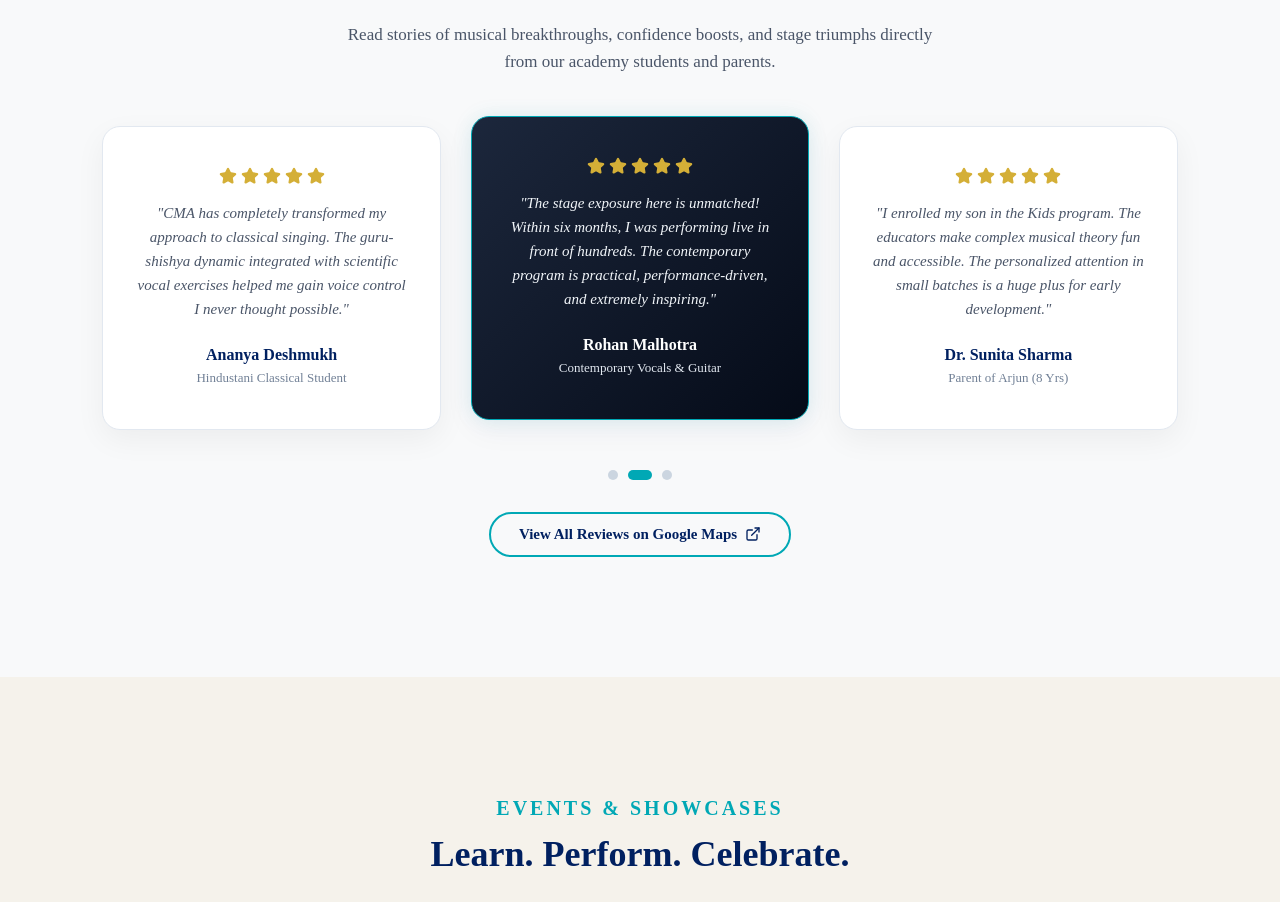
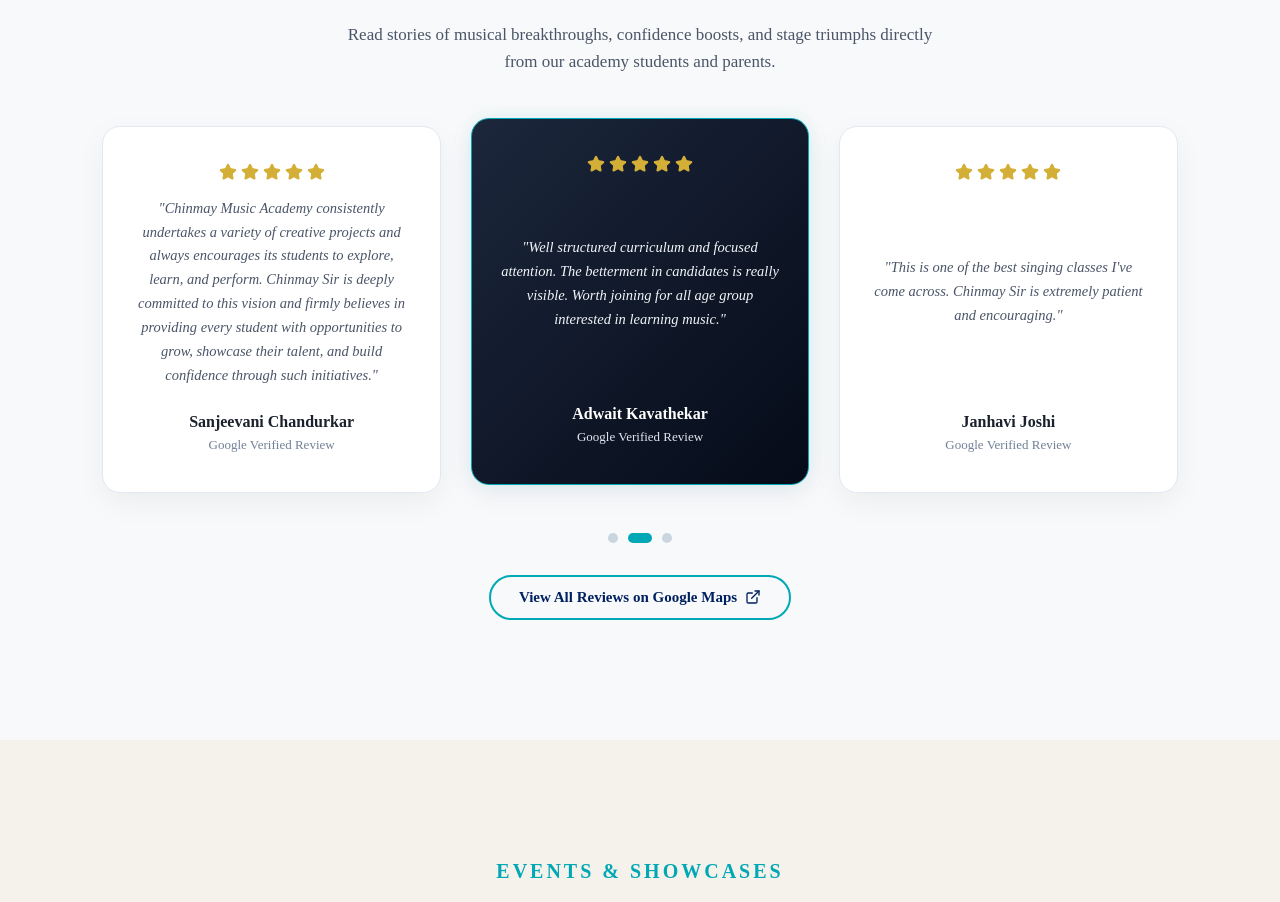
Before and after one commit to aryadharmadhikari/CMA, a React (Vite) app: page / in a window 1280 px wide. Shown: the part 4025-4927 px from the top of the page. Built offline with nearby package versions, Linux system fonts and the light colour scheme; no server answers; the database is empty; a web font is replaced by a local one.

Commit message:
feat(testimonials): integrate Firebase dynamic Google reviews and uniform card layout

```diff
--- a/src/App.jsx
+++ b/src/App.jsx
@@ -167,28 +167,28 @@
     { id: 6, tag: "Fiesta", title: "Fiesta Grand Finale Chorus", src: "/images/event_fiesta.png" }
   ];
 
-  // Fallback Testimonials Data
+  // Fallback / Initial Real Google Reviews
   const defaultTestimonials = [
     {
       id: "1",
-      name: "Ananya Deshmukh",
-      course: "Hindustani Classical Student",
+      name: "Sanjeevani Chandurkar",
+      course: "Google Verified Review",
       rating: 5,
-      review: "CMA has completely transformed my approach to classical singing. The guru-shishya dynamic integrated with scientific vocal exercises helped me gain voice control I never thought possible."
+      review: "Chinmay Music Academy consistently undertakes a variety of creative projects and always encourages its students to explore, learn, and perform. Chinmay Sir is deeply committed to this vision and firmly believes in providing every student with opportunities to grow, showcase their talent, and build confidence through such initiatives."
     },
     {
       id: "2",
-      name: "Rohan Malhotra",
-      course: "Contemporary Vocals & Guitar",
+      name: "Adwait Kavathekar",
+      course: "Google Verified Review",
       rating: 5,
-      review: "The stage exposure here is unmatched! Within six months, I was performing live in front of hundreds. The contemporary program is practical, performance-driven, and extremely inspiring."
+      review: "Well structured curriculum and focused attention. The betterment in candidates is really visible. Worth joining for all age group interested in learning music."
     },
     {
       id: "3",
-      name: "Dr. Sunita Sharma",
-      course: "Parent of Arjun (8 Yrs)",
+      name: "Janhavi Joshi",
+      course: "Google Verified Review",
       rating: 5,
-      review: "I enrolled my son in the Kids program. The educators make complex musical theory fun and accessible. The personalized attention in small batches is a huge plus for early development."
+      review: "This is one of the best singing classes I've come across. Chinmay Sir is extremely patient and encouraging."
     }
   ];
 
--- a/src/firebase.js
+++ b/src/firebase.js
@@ -31,6 +31,11 @@
       querySnapshot.forEach((docSnap) => {
         reviewsList.push({ id: docSnap.id, ...docSnap.data() });
       });
+      reviewsList.sort((a, b) => {
+        const numA = parseInt((a.id || "").replace(/\D/g, "")) || 0;
+        const numB = parseInt((b.id || "").replace(/\D/g, "")) || 0;
+        return numA - numB;
+      });
       return reviewsList;
     }
   } catch (firestoreError) {
--- a/src/index.css
+++ b/src/index.css
@@ -802,14 +802,14 @@
   display: grid;
   grid-template-columns: repeat(3, 1fr);
   gap: 30px;
-  align-items: center;
+  align-items: stretch;
   margin-bottom: 40px;
 }
 
 .testimonial-card {
   background: #FFFFFF;
   border-radius: 18px;
-  padding: 40px 30px;
+  padding: 36px 28px;
   box-shadow: 0 10px 30px rgba(0, 0, 0, 0.05);
   border: 1px solid #E2E8F0;
   text-align: center;
@@ -818,6 +818,8 @@
   display: flex;
   flex-direction: column;
   align-items: center;
+  height: 100%;
+  box-sizing: border-box;
 }
 
 .testimonial-avatar {
@@ -837,18 +839,23 @@
 }
 
 .testimonial-review {
-  font-size: 15px;
-  line-height: 1.6;
+  font-size: 14.5px;
+  line-height: 1.65;
   color: #4A5568;
   font-style: italic;
   margin-bottom: 24px;
+  flex: 1;
+  display: flex;
+  align-items: center;
+  justify-content: center;
 }
 
 .testimonial-name {
   font-family: var(--font-sans);
   font-weight: 700;
   font-size: 16px;
-  color: var(--text-white);
+  color: #1A202C;
+  margin-top: auto;
 }
 
 /* Featured Center Card (Gold Highlight) */
@@ -856,7 +863,7 @@
   background: linear-gradient(135deg, #1C273C 0%, #050B18 100%);
   color: var(--text-white);
   border: 1px solid var(--accent-gold);
-  transform: translateY(-10px);
+  transform: translateY(-8px);
   box-shadow: var(--shadow-premium), var(--shadow-gold-glow);
 }
 
@@ -873,7 +880,7 @@
 }
 
 .testimonial-card:not(.featured):hover {
-  transform: translateY(-5px);
+  transform: translateY(-4px);
   box-shadow: 0 15px 40px rgba(0, 0, 0, 0.1);
   border-color: var(--accent-gold);
 }
```
Also changed, not shown: scripts/sync-reviews.js (+40 -30 lines), 1 other file (tests, documents, lock files or other folders).
